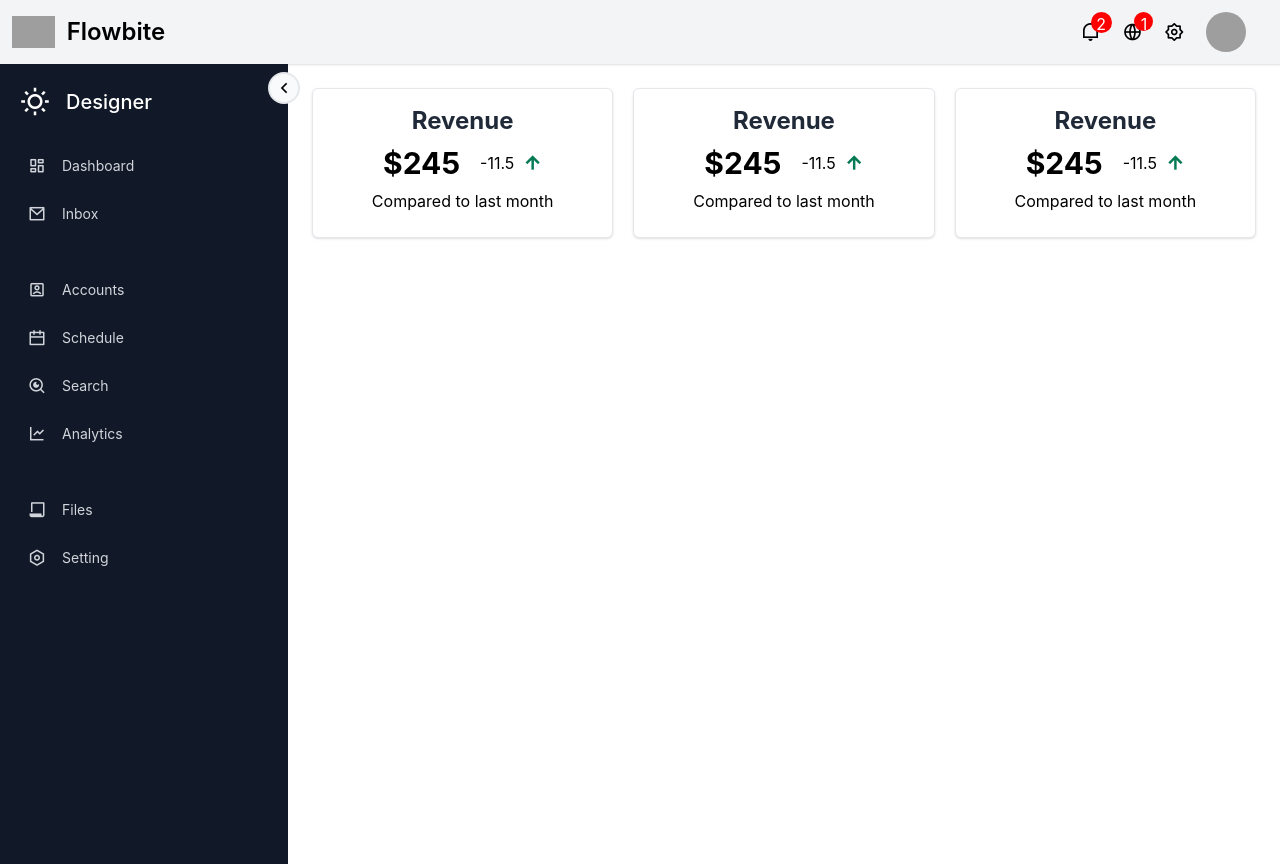
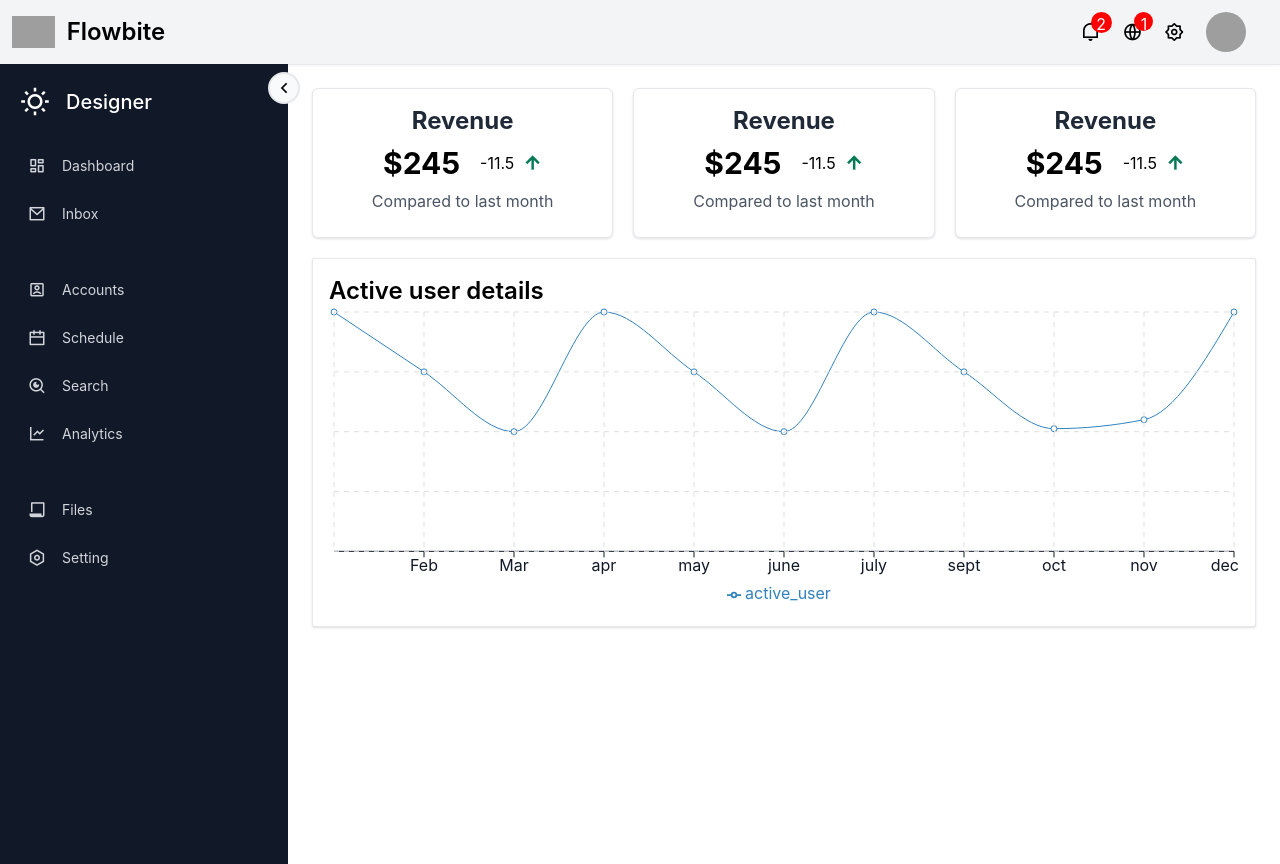
Before and after one commit to MoniruzzamanBillal/Admin-DashBoard, a React (Create React App) app: page / in a window 1280 px wide. Built offline with nearby package versions, Linux system fonts and the light colour scheme; grey boxes are pictures that could not be loaded.

Commit message:
homepage chart added

```diff
--- a/src/Components/Features.jsx
+++ b/src/Components/Features.jsx
@@ -5,11 +5,11 @@ export default function Features() {
   const { open, setOpen } = GlobalContext();
   return (
     <>
-      <div className={`cardContainer mb-4 grid grid-cols-3 gap-5 `}>
+      <div className={`cardContainer mb-5 grid grid-cols-3 gap-5 `}>
         {/* card 1 */}
         <a
           href="#"
-          className="block  max-w-sm p-4 bg-white border border-gray-200 rounded-md shadow hover:bg-gray-100 "
+          className="block max-w-sm p-4 bg-white border border-gray-200 rounded-md shadow hover:bg-gray-100 "
         >
           <div className="cardTop text-center">
             <h1 className="mb-2 text-2xl font-bold self-center text-gray-800 ">
@@ -26,7 +26,7 @@ export default function Features() {
           </div>
 
           <div className="cardBottom mb-2 text-center self-center">
-            <p>Compared to last month</p>
+            <p className="text-gray-600">Compared to last month</p>
           </div>
         </a>
 
@@ -51,7 +51,7 @@ export default function Features() {
           </div>
 
           <div className="cardBottom mb-2 text-center self-center">
-            <p>Compared to last month</p>
+            <p className="text-gray-600">Compared to last month</p>
           </div>
         </a>
 
@@ -76,7 +76,7 @@ export default function Features() {
           </div>
 
           <div className="cardBottom mb-2 text-center self-center">
-            <p>Compared to last month</p>
+            <p className="text-gray-600">Compared to last month</p>
           </div>
         </a>
       </div>
--- /dev/null
+++ b/src/Components/HomeChart.jsx
@@ -0,0 +1,83 @@
+import { HideImage, HideSourceSharp } from "@mui/icons-material";
+
+import React, { PureComponent } from "react";
+import { GlobalContext } from "../Context/Context";
+import {
+  LineChart,
+  Line,
+  XAxis,
+  YAxis,
+  CartesianGrid,
+  Tooltip,
+  Legend,
+  ResponsiveContainer,
+} from "recharts";
+
+export default function HomeChart() {
+  const { open, setOpen } = GlobalContext();
+  const data = [
+    {
+      name: "Jan",
+      active_user: 4000,
+    },
+    {
+      name: "Feb",
+      active_user: 3000,
+    },
+    {
+      name: "Mar",
+      active_user: 2000,
+    },
+    {
+      name: "apr",
+      active_user: 4000,
+    },
+    {
+      name: "may",
+      active_user: 3000,
+    },
+    {
+      name: "june",
+      active_user: 2000,
+    },
+    {
+      name: "july",
+      active_user: 4000,
+    },
+    {
+      name: "sept",
+      active_user: 3000,
+    },
+    {
+      name: "oct",
+      active_user: 2050,
+    },
+    {
+      name: "nov",
+      active_user: 2200,
+    },
+    {
+      name: "dec",
+      active_user: 4000,
+    },
+  ];
+
+  return (
+    <>
+      <div className="graphContainer w-full p-4 bg-white border border-gray-200 rounded-sm shadow hover:bg-gray-100">
+        <h1 className="font-semibold text-2xl">Active user details</h1>
+        <div className="graph">
+          <ResponsiveContainer width="100%" aspect={3 / 1}>
+            <LineChart data={data}>
+              <XAxis dataKey="name" stroke="#111827" />
+              <Line type="monotone" dataKey="active_user" />
+              <Tooltip />
+              <CartesianGrid stroke="#e0dfdf" strokeDasharray="5 5" />
+              <Legend />
+            </LineChart>
+          </ResponsiveContainer>
+        </div>
+      </div>
+    </>
+  );
+}
--- a/src/Components/SideBar.jsx
+++ b/src/Components/SideBar.jsx
@@ -4,7 +4,6 @@ import HomePage from "../Pages/HomePage";
 import { GlobalContext } from "../Context/Context";
 
 export default function SideBar() {
-  // const [open, setOpen] = useState(true);
   const { open, setOpen } = GlobalContext();
   const Menus = [
     {
--- a/src/Components/Test2.jsx
+++ b/src/Components/Test2.jsx
@@ -1,9 +1,18 @@
 import { HideImage, HideSourceSharp } from "@mui/icons-material";
 
-import React from "react";
+import React, { PureComponent } from "react";
 import { GlobalContext } from "../Context/Context";
 
 export default function Test2() {
   const { open, setOpen } = GlobalContext();
-  return <></>;
+
+  return (
+    <>
+      <h1>test</h1>
+      <h1>test</h1>
+      <h1>test</h1>
+      <h1>test</h1>
+      <h1>test</h1>
+    </>
+  );
 }
--- a/src/Pages/HomePage.jsx
+++ b/src/Pages/HomePage.jsx
@@ -1,11 +1,13 @@
 import React from "react";
 import Test2 from "../Components/Test2";
 import Features from "../Components/Features";
+import HomeChart from "../Components/HomeChart";
 
 export default function HomePage() {
   return (
     <>
       <Features />
+      <HomeChart />
       {/* <Test2 /> */}
     </>
   );
```
Also changed, not shown: src/Components/NavBar.jsx (+0 -12 lines).
